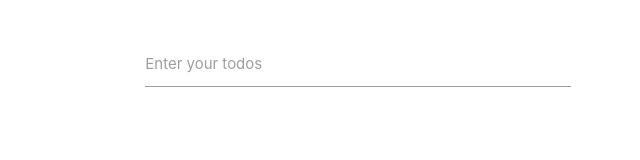
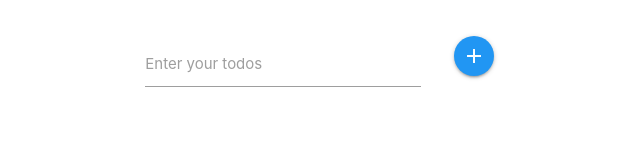
Before and after one commit to Subritt/To-Do, a plain HTML site: page index.html in a window 1280 px wide. Shown: the whole page, without its empty margins (282-922 px from the left). Drawn offline with nearby package versions, Linux system fonts and the light colour scheme.

Commit message:
updated the row div and css

```diff
--- a/index.html
+++ b/index.html
@@ -7,6 +7,9 @@
 
     <!-- MATERIALIZE CSS -->
     <link rel="stylesheet" href="https://cdnjs.cloudflare.com/ajax/libs/materialize/1.0.0/css/materialize.min.css">
+    <!-- ICONS -->
+    <link href="https://fonts.googleapis.com/icon?family=Material+Icons" rel="stylesheet">
+
     <!-- INTERNAL CSS -->
     <link rel="stylesheet" href="style.css">
 
@@ -14,10 +17,13 @@
 <body>
 
     <div id="main-container" class="container">
-        <div class="row center">
-            <div id="todo-input" class="input-field col s6">
+        <div id="input-row" class="row center">
+            <div id="todo-input" class="input-field col s8">
                 <input id="todo" type="text" class="validate">
                 <label for="todo">Enter your todos</label>
+            </div>
+            <div id="add-btn" class="col">
+                <a class="btn-floating waves-effect waves-light blue"><i class="material-icons">add</i></a>
             </div>
         </div>
     </div>
--- a/style.css
+++ b/style.css
@@ -4,8 +4,13 @@
     height: 660px; */
 }
 
-#todo-input {
+#input-row {
     margin-left: 25%;
     margin-right: 25%;
+    margin-top: 20px;
     /* background: #FFFFFF; */
 }
+
+#add-btn {
+    margin: 10px;
+}
```
